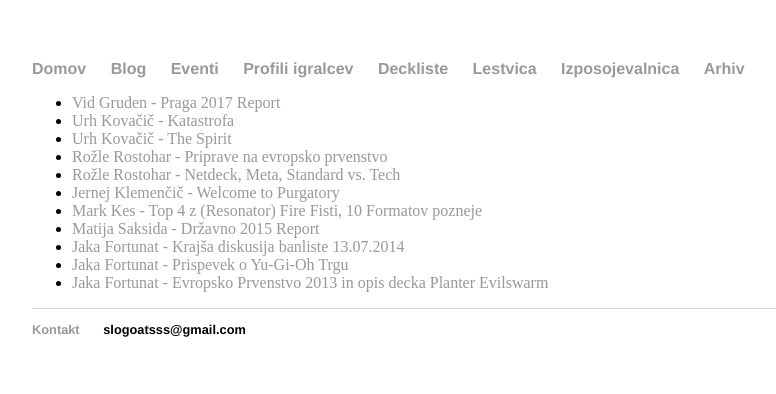
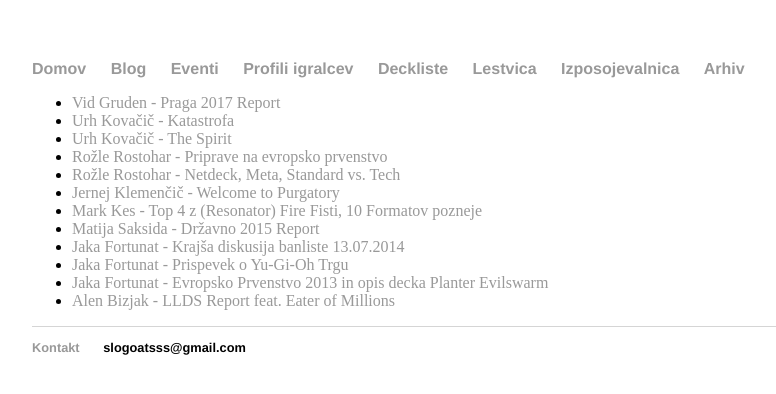
Before and after one commit to slogoatsss/slogoatsss.github.io, a Jekyll site: the page built from arhiv/clankiInReportaze/index.html, in a window 1280 px wide. Shown: the top 394 px of the page, without its empty margins (160-936 px from the left). Built offline with Jekyll 4.4.1, drawn with Linux system fonts in a browser that asks for light colours.

Commit message:
Update index.html
added alen

```diff
--- a/arhiv/clankiInReportaze/index.html
+++ b/arhiv/clankiInReportaze/index.html
@@ -15,5 +15,6 @@ title: Arhiv
 			<li><a href="/arhiv/clankiInReportaze/fortunatBanlista/index.html">Jaka Fortunat - Krajša diskusija banliste 13.07.2014</a></li>
 			<li><a href="/arhiv/clankiInReportaze/fortunatTrg/index.html">Jaka Fortunat - Prispevek o Yu-Gi-Oh Trgu</a></li>
 			<li><a href="/arhiv/clankiInReportaze/fortunatEvilswarm/index.html">Jaka Fortunat - Evropsko Prvenstvo 2013 in opis decka Planter Evilswarm</a></li>
+			<li><a href="/arhiv/clankiInReportaze/alenLLDS/index.html">Alen Bizjak - LLDS Report feat. Eater of Millions</a></li>
 		</ul>
 </div><!-- /.blurb -->
```
